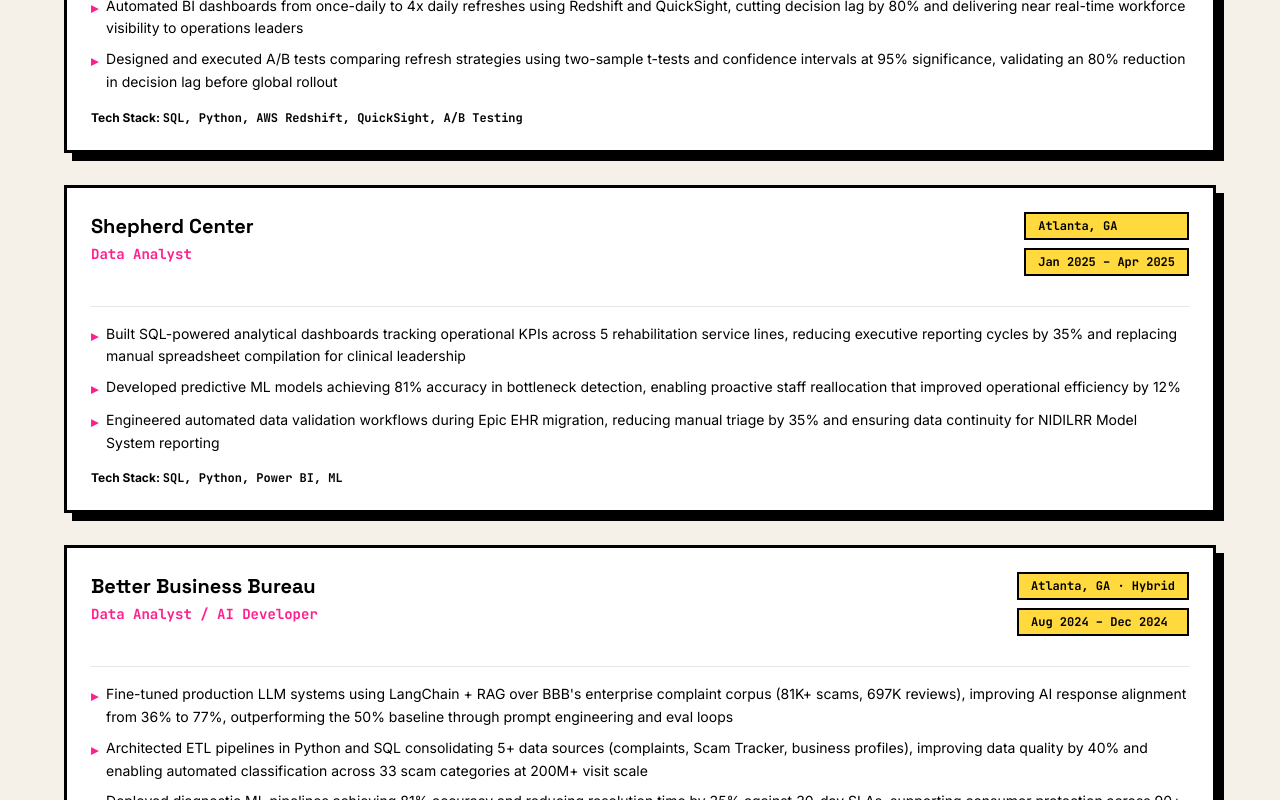
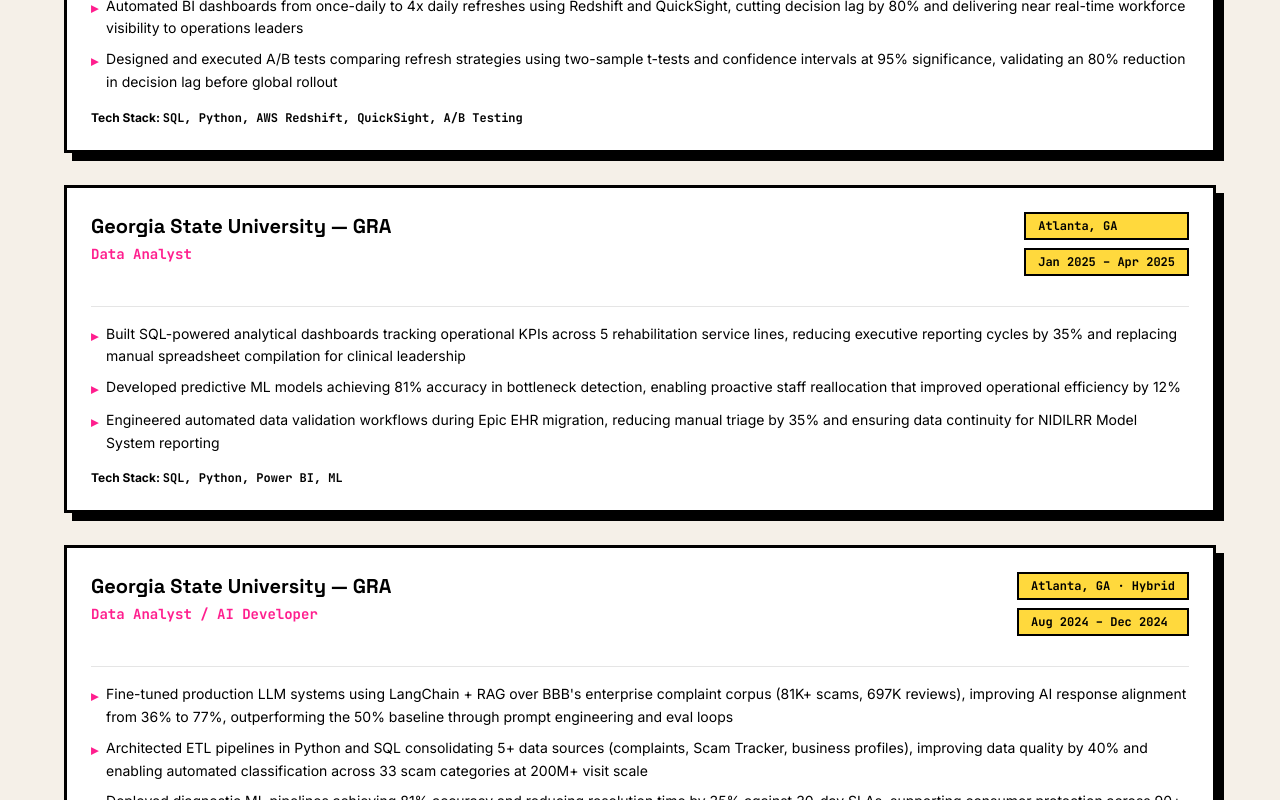
Before and after one commit to Harshalk2002/ds-portfolio, a Next.js app: page / in a window 1280 px wide. Shown: the part 4325-5125 px from the top of the page. Built offline with nearby package versions, Linux system fonts and the light colour scheme.

Commit message:
rename Shepherd Center and BBB roles to Georgia State University GRA

```diff
--- a/app/page.tsx
+++ b/app/page.tsx
@@ -372,7 +372,7 @@
                 ],
               },
               {
-                company: "Shepherd Center",
+                company: "Georgia State University — GRA",
                 role: "Business Analyst",
                 location: "Atlanta, GA · Hybrid",
                 date: "Aug 2025 – Dec 2025",
@@ -397,7 +397,7 @@
                 ],
               },
               {
-                company: "Shepherd Center",
+                company: "Georgia State University — GRA",
                 role: "Data Analyst",
                 location: "Atlanta, GA",
                 date: "Jan 2025 – Apr 2025",
@@ -409,7 +409,7 @@
                 ],
               },
               {
-                company: "Better Business Bureau",
+                company: "Georgia State University — GRA",
                 role: "Data Analyst / AI Developer",
                 location: "Atlanta, GA · Hybrid",
                 date: "Aug 2024 – Dec 2024",
```
